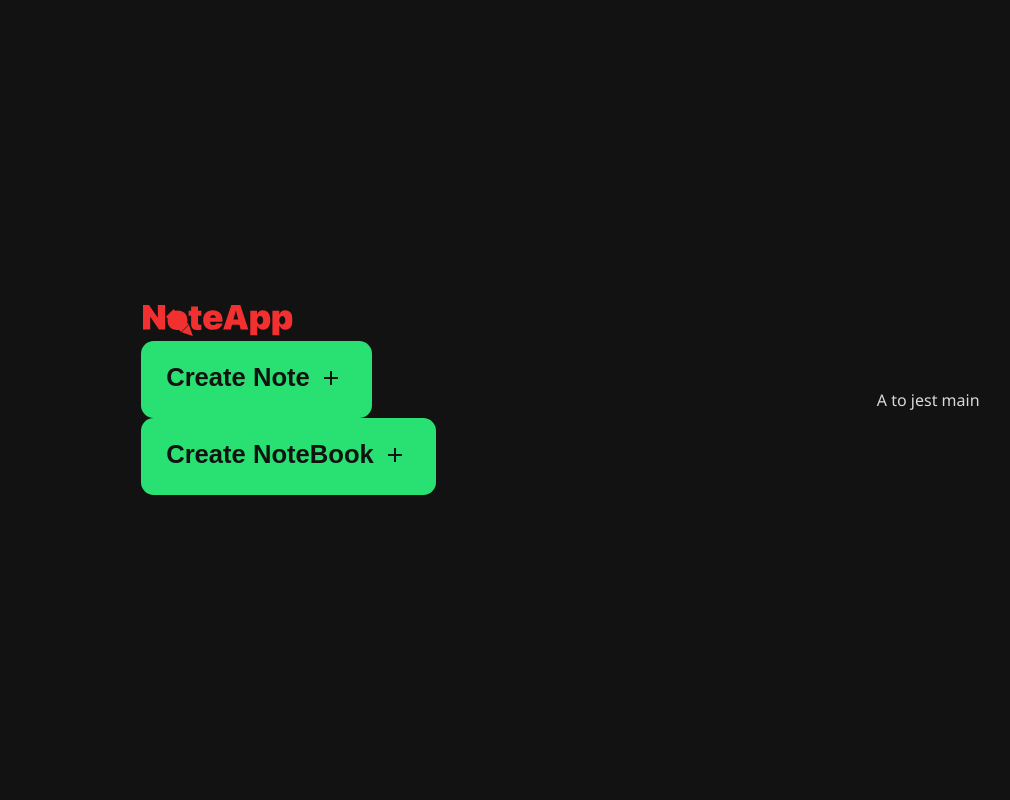
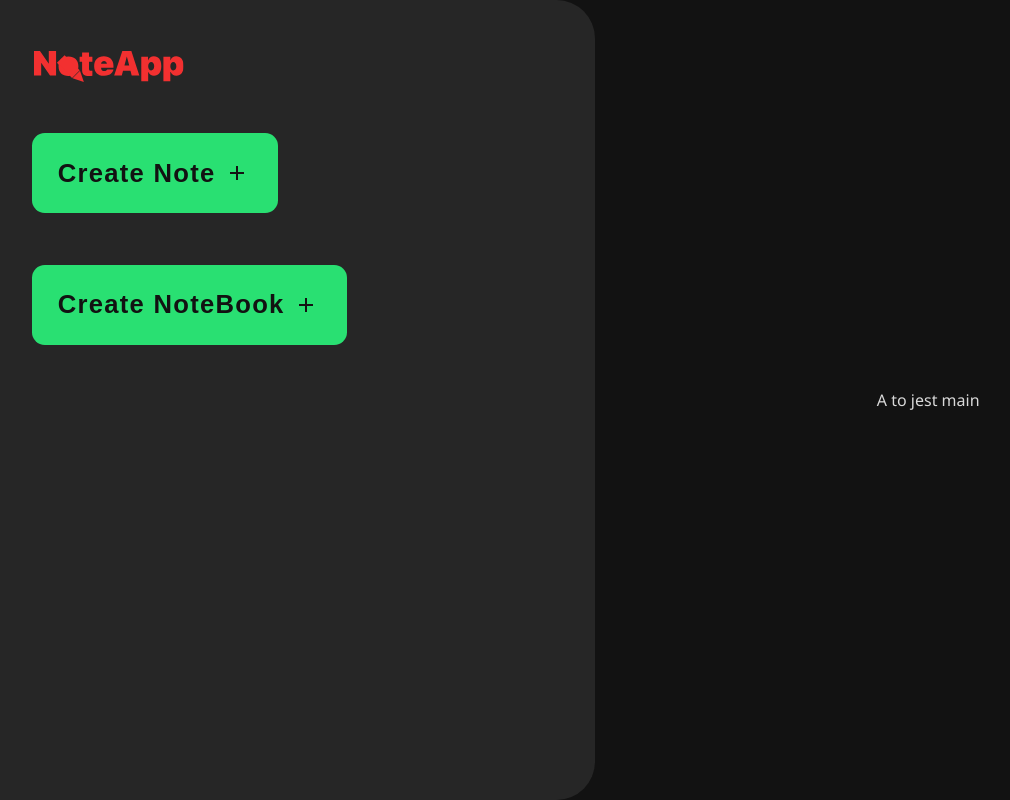
Before and after one commit to KP1976/NoteApp, a Next.js app: page / in a window 1280 px wide. Shown: the whole page, without its empty margins (19-1029 px from the left). Built offline with nearby package versions, Linux system fonts and the light colour scheme.

Commit message:
Add SideBar component.

```diff
--- a/src/app/components/CreateButton/CreateButton.module.css
+++ b/src/app/components/CreateButton/CreateButton.module.css
@@ -4,12 +4,14 @@
   border: none;
   border-radius: 0.8rem;
   color: var(--backgroundColor);
+  cursor: pointer;
   display: flex;
   font-size: 1.6rem;
   font-weight: 700;
-  letter-spacing: 0%;
+  letter-spacing: 0.05em;
   line-height: 2.2rem;
-  padding: 1.2rem 2.1rem 1.4rem 1.6rem;
+  padding: 1.4rem 2.1rem 1.4rem 1.6rem;
+  width: max-content;
 }
 
 .logo {
--- /dev/null
+++ b/src/app/components/SideBar/SideBar.module.css
@@ -0,0 +1,11 @@
+.sideBar {
+  background-color: var(--sideBarColor);
+  border-top-right-radius: 2.4rem;
+  border-bottom-right-radius: 2.4rem;
+  display: grid;
+  gap: 3.2rem 0;
+  grid-template-rows: repeat(5, min-content);
+  height: 100%;
+  padding: 3.2rem;
+  width: 100%;
+}
--- /dev/null
+++ b/src/app/components/SideBar/SideBar.tsx
@@ -0,0 +1,18 @@
+import Image from "next/image";
+import { CreateButton } from "../CreateButton/CreateButton";
+import styles from "./SideBar.module.css";
+
+export const SideBar = () => {
+  return (
+    <aside className={styles.sideBar}>
+      <Image
+        src="/NoteAppLogo.svg"
+        alt="NoteApp Logo"
+        width={154}
+        height={31}
+      />
+      <CreateButton text="Create Note" />
+      <CreateButton text="Create NoteBook" />
+    </aside>
+  );
+};
--- a/src/app/page.tsx
+++ b/src/app/page.tsx
@@ -1,20 +1,11 @@
-import Image from "next/image";
 import styles from "./page.module.css";
-import { CreateButton } from "./components/CreateButton/CreateButton";
+import { SideBar } from "./components/SideBar/SideBar";
 
 export default function Home() {
   return (
     <div className={styles.page}>
-      <aside>
-        <Image
-          src="/NoteAppLogo.svg"
-          alt="NoteApp Logo"
-          width={154}
-          height={31}
-        />
-        <CreateButton text="Create Note" />
-        <CreateButton text="Create NoteBook" />
-      </aside>
+      <SideBar />
+
       <main>A to jest main</main>
     </div>
   );
```
